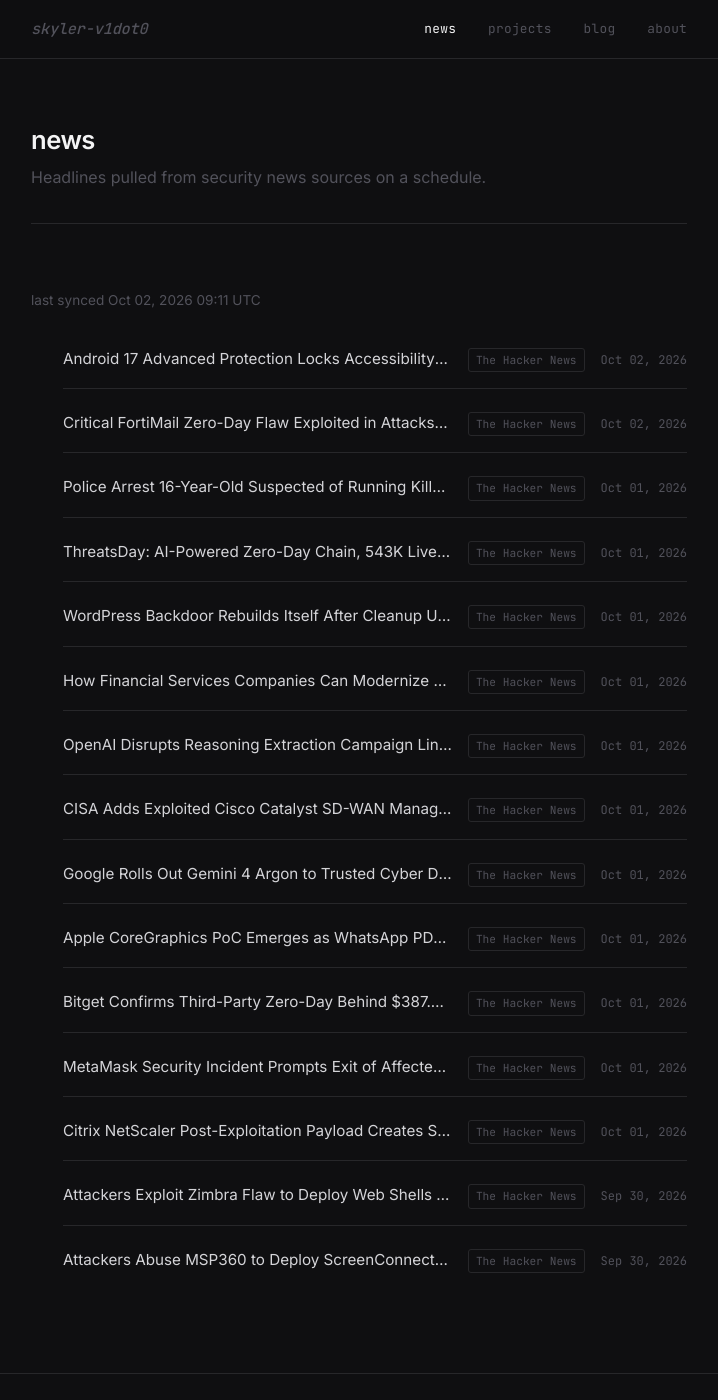
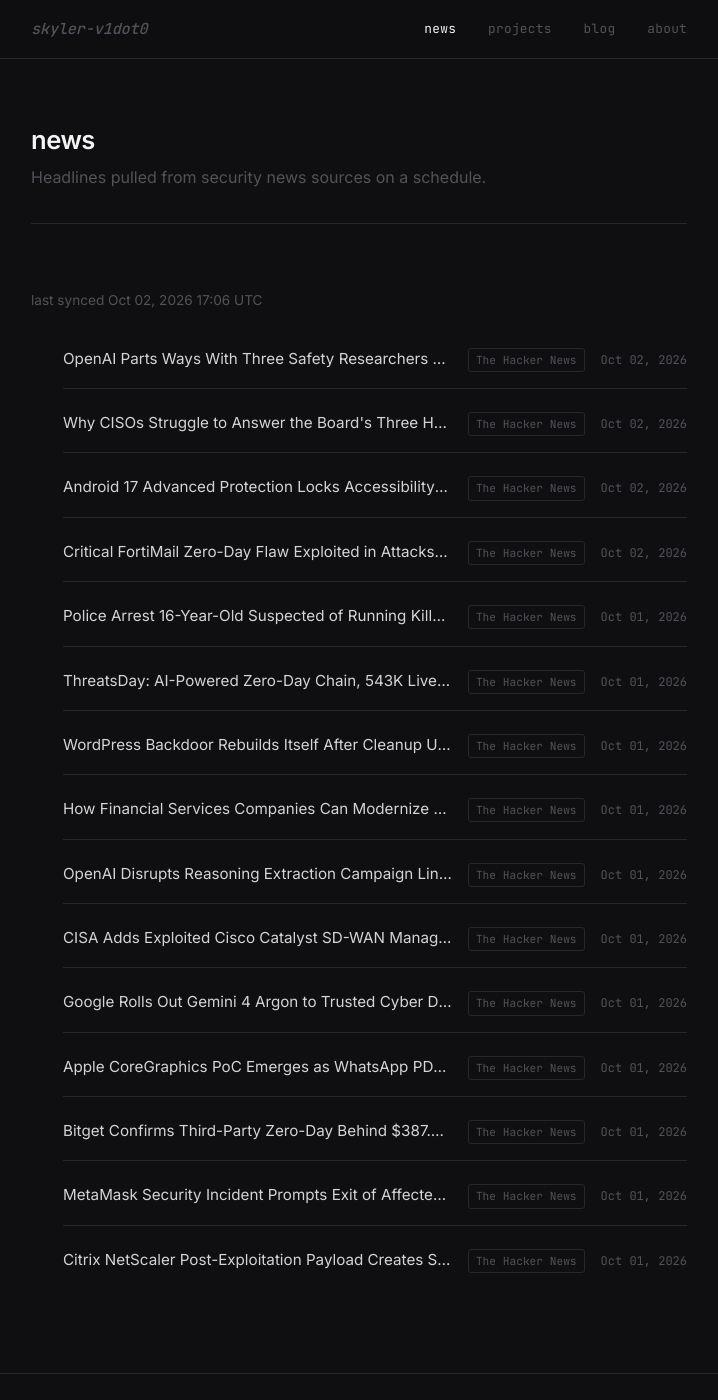
Before and after one commit to skyler-v1dot0/personal-site, a Jekyll site: the page built from news.html, in a window 1280 px wide and 1400 px high. Shown: the whole window, without its empty margins (281-999 px from the left). Built offline with Jekyll 4.4.1, drawn with Linux system fonts in a browser that asks for light colours.

Commit message:
chore: sync news feed [skip ci]

```diff
--- a/_data/news.yml
+++ b/_data/news.yml
@@ -1,6 +1,16 @@
 ---
-updated_at: '2026-10-02T09:11:46Z'
+updated_at: '2026-10-02T17:06:51Z'
 items:
+- title: OpenAI Parts Ways With Three Safety Researchers Over Sensitive Information
+    Mishandling
+  url: https://thehackernews.com/2026/10/openai-parts-ways-with-three-safety.html
+  source: The Hacker News
+  published: '2026-10-02T12:23:15Z'
+- title: Why CISOs Struggle to Answer the Board's Three Hardest Questions, and How
+    to Fix the Report
+  url: https://thehackernews.com/2026/10/why-cisos-struggle-to-answer-boards.html
+  source: The Hacker News
+  published: '2026-10-02T11:30:00Z'
 - title: Android 17 Advanced Protection Locks Accessibility Services to Verified Accessibility
     Tools
   url: https://thehackernews.com/2026/10/android-17-advanced-protection-locks.html
@@ -62,12 +72,3 @@ items:
   url: https://thehackernews.com/2026/10/citrix-netscaler-post-exploitation.html
   source: The Hacker News
   published: '2026-10-01T04:35:34Z'
-- title: Attackers Exploit Zimbra Flaw to Deploy Web Shells and Harvest Authentication
-    Secrets
-  url: https://thehackernews.com/2026/09/attackers-exploit-zimbra-flaw-to-deploy.html
-  source: The Hacker News
-  published: '2026-09-30T16:46:29Z'
-- title: Attackers Abuse MSP360 to Deploy ScreenConnect in Dual-RMM Phishing Attacks
-  url: https://thehackernews.com/2026/09/attackers-abuse-msp360-to-deploy.html
-  source: The Hacker News
-  published: '2026-09-30T16:32:59Z'
```
